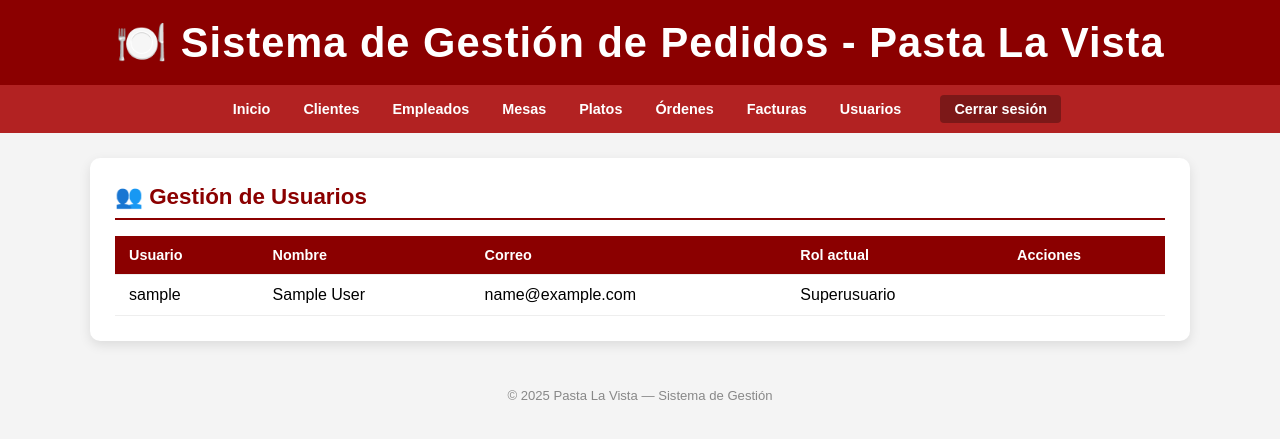
After one commit to aztirayparra/BDsi_restaurante, a Django app: page /usuarios/ in a window 1280 px wide. The commit adds this page. Shown: the top 439 px of the page. Run offline with Django 5.2, Linux system fonts and the light colour scheme; the visitor is signed in with stand-in values (Sample User, id 1); data comes from the database, SQL or seed files in the repository.

Commit message:
sistema de roles, panel usuarios, restriccion por rol, administrador maneja los roles

```diff
--- a/gestion/templates/gestion/base.html
+++ b/gestion/templates/gestion/base.html
@@ -15,6 +15,7 @@
 
 {% if user.is_authenticated %}
 <nav>
+    {% if user.groups.all.0.name == 'Administrador' or user.is_superuser %}
         <a href="{% url 'inicio' %}">Inicio</a>
         <a href="{% url 'lista_clientes' %}">Clientes</a>
         <a href="{% url 'lista_empleados' %}">Empleados</a>
@@ -22,6 +23,22 @@
         <a href="{% url 'lista_platos' %}">Platos</a>
         <a href="{% url 'lista_ordenes' %}">Órdenes</a>
         <a href="{% url 'lista_facturas' %}">Facturas</a>
+        <a href="{% url 'lista_usuarios' %}"> Usuarios</a>
+
+    {% elif user.groups.all.0.name == 'Mesero' %}
+        <a href="{% url 'inicio' %}">Inicio</a>
+        <a href="{% url 'lista_mesas' %}">Mesas</a>
+        <a href="{% url 'lista_platos' %}">Menú</a>
+        <a href="{% url 'lista_clientes' %}">Clientes</a>
+        <a href="{% url 'lista_ordenes' %}">Órdenes</a>
+
+    {% elif user.groups.all.0.name == 'Cajero' %}
+        <a href="{% url 'inicio' %}">Inicio</a>
+        <a href="{% url 'lista_ordenes' %}">Órdenes</a>
+        <a href="{% url 'lista_facturas' %}">Facturas</a>
+
+    {% endif %}
+
     <a href="{% url 'logout' %}" class="logout">Cerrar sesión</a>
 </nav>
 {% endif %}
--- a/gestion/templates/gestion/registro.html
+++ b/gestion/templates/gestion/registro.html
@@ -31,6 +31,7 @@
                     {% endif %}
                 </div>
                 {% endfor %}
+
                 <button type="submit" class="btn btn-primary btn-block">Crear cuenta</button>
             </form>
             <div class="auth-link">
--- /dev/null
+++ b/gestion/templates/gestion/usuarios.html
@@ -0,0 +1,42 @@
+{% extends 'gestion/base.html' %}
+{% load static %}
+{% block extra_css %}<link rel="stylesheet" href="{% static 'gestion/css/crud.css' %}">{% endblock %}
+
+{% block content %}
+<h2 class="page-title">👥 Gestión de Usuarios</h2>
+
+<table>
+    <thead>
+        <tr>
+            <th>Usuario</th>
+            <th>Nombre</th>
+            <th>Correo</th>
+            <th>Rol actual</th>
+            <th>Acciones</th>
+        </tr>
+    </thead>
+    <tbody>
+        {% for usuario in usuarios %}
+        <tr>
+            <td>{{ usuario.username }}</td>
+            <td>{{ usuario.get_full_name|default:"—" }}</td>
+            <td>{{ usuario.email|default:"—" }}</td>
+            <td>
+                {% if usuario.is_superuser %}
+                    <span class="badge badge-category">Superusuario</span>
+                {% elif usuario.groups.first %}
+                    <span class="badge badge-available">{{ usuario.groups.first.name }}</span>
+                {% else %}
+                    <span class="badge badge-unavailable">Sin rol</span>
+                {% endif %}
+            </td>
+            <td>
+                {% if not usuario.is_superuser %}
+                <a href="{% url 'cambiar_rol' usuario.pk %}" class="btn btn-secondary btn-sm">🔑 Cambiar rol</a>
+                {% endif %}
+            </td>
+        </tr>
+        {% endfor %}
+    </tbody>
+</table>
+{% endblock %}
--- a/gestion/urls.py
+++ b/gestion/urls.py
@@ -45,14 +45,14 @@ urlpatterns = [
     path('mesas/<int:pk>/eliminar/', views.eliminar_mesa, name='eliminar_mesa'),
 
   # CRUD Ordenes
-path('ordenes/', views.lista_ordenes, name='lista_ordenes'),
-path('ordenes/nueva/', views.crear_orden, name='crear_orden'),
-path('ordenes/<int:pk>/', views.detalle_orden, name='detalle_orden'),
-path('ordenes/<int:pk>/platos/', views.agregar_platos_orden, name='agregar_platos_orden'),
-path('ordenes/<int:pk>/editar/', views.editar_orden, name='editar_orden'),
-path('ordenes/<int:pk>/eliminar/', views.eliminar_orden, name='eliminar_orden'),
-path('ordenes/<int:pk>/facturar/', views.facturar_orden, name='facturar_orden'),
-path('ordenes/detalle/<int:detalle_pk>/eliminar/', views.eliminar_plato_orden, name='eliminar_plato_orden'),
+    path('ordenes/', views.lista_ordenes, name='lista_ordenes'),
+    path('ordenes/nueva/', views.crear_orden, name='crear_orden'),
+    path('ordenes/<int:pk>/', views.detalle_orden, name='detalle_orden'),
+    path('ordenes/<int:pk>/platos/', views.agregar_platos_orden, name='agregar_platos_orden'),
+    path('ordenes/<int:pk>/editar/', views.editar_orden, name='editar_orden'),
+    path('ordenes/<int:pk>/eliminar/', views.eliminar_orden, name='eliminar_orden'),
+    path('ordenes/<int:pk>/facturar/', views.facturar_orden, name='facturar_orden'),
+    path('ordenes/detalle/<int:detalle_pk>/eliminar/', views.eliminar_plato_orden, name='eliminar_plato_orden'),
 
     # CRUD Facturas
     path('facturas/', views.lista_facturas, name='lista_facturas'),
@@ -61,4 +61,9 @@ path('ordenes/detalle/<int:detalle_pk>/eliminar/', views.eliminar_plato_orden, n
     path('facturas/<int:pk>/editar/', views.editar_factura, name='editar_factura'),
     path('facturas/<int:pk>/eliminar/', views.eliminar_factura, name='eliminar_factura'),
 
+ # Gestión usuarios
+    path('usuarios/', views.lista_usuarios, name='lista_usuarios'),
+    path('usuarios/<int:user_id>/rol/', views.cambiar_rol, name='cambiar_rol'),
+
+
 ]
--- a/gestion/views.py
+++ b/gestion/views.py
@@ -1,5 +1,6 @@
 from decimal import Decimal
-
+from django.contrib.auth.models import Group
+from functools import wraps
 from django.shortcuts import render, redirect, get_object_or_404
 from django.contrib.auth import authenticate, login, logout
 from django.contrib.auth.decorators import login_required
@@ -7,7 +8,24 @@ from django.contrib.auth.forms import AuthenticationForm, UserCreationForm
 from django.contrib import messages
 from .models import Cliente, Empleado, Mesa, Plato, Orden, Factura,DetalleOrden
 
-
+# ── DECORADOR DE ROLES ────────────────────────
+def rol_requerido(*roles):
+    def decorator(view_func):
+        @wraps(view_func)
+        def wrapper(request, *args, **kwargs):
+            if not request.user.is_authenticated:
+                return redirect('login')
+            grupos = request.user.groups.values_list('name', flat=True)
+            if any(rol in grupos for rol in roles) or request.user.is_superuser:
+                return view_func(request, *args, **kwargs)
+            messages.error(request, 'No tienes permiso para acceder a esta sección.')
+            return redirect('inicio')
+        return wrapper
+    return decorator
+# ── CREAR GRUPOS AL INICIO ────────────────────
+def crear_grupos():
+    for rol in ['Administrador', 'Mesero', 'Cajero']:
+        Group.objects.get_or_create(name=rol)
 # ── AUTH ──────────────────────────────────────
 def login_view(request):
     if request.user.is_authenticated:
@@ -29,14 +47,15 @@ def registro_view(request):
     if request.method == 'POST':
         form = UserCreationForm(request.POST)
         if form.is_valid():
-            form.save()
-            messages.success(request, 'Cuenta creada. Inicia sesión.')
+            user = form.save()
+            grupo, _ = Group.objects.get_or_create(name='Mesero')
+            user.groups.add(grupo)
+            messages.success(request, 'Cuenta creada como Mesero. Inicia sesión.')
             return redirect('login')
         messages.error(request, 'Corrige los errores.')
     else:
         form = UserCreationForm()
     return render(request, 'gestion/registro.html', {'form': form})
-
 
 def logout_view(request):
     logout(request)
@@ -102,7 +121,7 @@ def lista_facturas(request):
 
 
 # ── CRUD CLIENTES ─────────────────────────────
-@login_required
+@rol_requerido('Administrador', 'Mesero')
 def crear_cliente(request):
     if request.method == 'POST':
         nombre = request.POST.get('nombre', '').strip()
@@ -130,7 +149,7 @@ def crear_cliente(request):
         return redirect('lista_clientes')
     return render(request, 'gestion/cliente_form.html', {'titulo': 'Nuevo Cliente'})
 
-@login_required
+@rol_requerido('Administrador', 'Mesero')
 def editar_cliente(request, pk):
     cliente = get_object_or_404(Cliente, pk=pk)
     if request.method == 'POST':
@@ -176,7 +195,7 @@ def detalle_cliente(request, pk):
     return render(request, 'gestion/cliente_detalle.html', {'cliente': cliente})
 
 # ── CRUD PLATOS ───────────────────────────────
-@login_required
+@rol_requerido('Administrador')
 def crear_plato(request):
     if request.method == 'POST':
         nombre = request.POST.get('nombre_plato', '').strip()
@@ -204,7 +223,7 @@ def crear_plato(request):
         return redirect('lista_platos')
     return render(request, 'gestion/plato_form.html', {'titulo': 'Nuevo Plato'})
 
-@login_required
+@rol_requerido('Administrador')
 def editar_plato(request, pk):
     plato = get_object_or_404(Plato, pk=pk)
     if request.method == 'POST':
@@ -218,7 +237,7 @@ def editar_plato(request, pk):
         return redirect('lista_platos')
     return render(request, 'gestion/plato_form.html', {'titulo': 'Editar Plato', 'obj': plato})
 
-@login_required
+@rol_requerido('Administrador')
 def eliminar_plato(request, pk):
     plato = get_object_or_404(Plato, pk=pk)
     if request.method == 'POST':
@@ -226,6 +245,7 @@ def eliminar_plato(request, pk):
         messages.success(request, 'Plato eliminado.')
         return redirect('lista_platos')
     return render(request, 'gestion/confirmar_eliminar.html', {'obj': plato, 'nombre': plato.nombre_plato, 'volver': 'lista_platos'})
+
 @login_required #proteger el login
 def detalle_plato(request, pk):
     plato = get_object_or_404(Plato, pk=pk)
@@ -247,7 +267,7 @@ def detalle_empleado(request, pk):
     empleado = get_object_or_404(Empleado, pk=pk)
     return render(request, 'gestion/empleado_detalle.html', {'empleado': empleado})
 
-@login_required
+@rol_requerido('Administrador')
 def crear_empleado(request):
     CARGOS = ['Mesero','Mesera','Cajero','Cajera','Administrador']
     if request.method == 'POST':
@@ -279,7 +299,7 @@ def crear_empleado(request):
         return redirect('lista_empleados')
     return render(request, 'gestion/empleado_form.html', {'titulo': 'Nuevo Empleado', 'cargos': CARGOS})
 
-@login_required
+@rol_requerido('Administrador')
 def editar_empleado(request, pk):
     CARGOS = ['Mesero','Mesera','Cajero','Cajera','Administrador']
     empleado = get_object_or_404(Empleado, pk=pk)
@@ -312,8 +332,9 @@ def editar_empleado(request, pk):
         messages.success(request, 'Empleado actualizado.')
         return redirect('lista_empleados')
     return render(request, 'gestion/empleado_form.html', {'titulo': 'Editar Empleado', 'obj': empleado, 'cargos': CARGOS})
-@login_required
 
+
+@rol_requerido('Administrador')
 def eliminar_empleado(request, pk):
     empleado = get_object_or_404(Empleado, pk=pk)
     if request.method == 'POST':
@@ -335,7 +356,7 @@ def detalle_mesa(request, pk):
     mesa = get_object_or_404(Mesa, pk=pk)
     return render(request, 'gestion/mesa_detalle.html', {'mesa': mesa})
 
-@login_required
+@rol_requerido('Administrador')
 def crear_mesa(request):
     ESTADOS = ['Disponible', 'Ocupada', 'Reservada']
     if request.method == 'POST':
@@ -348,7 +369,7 @@ def crear_mesa(request):
         return redirect('lista_mesas')
     return render(request, 'gestion/mesa_form.html', {'titulo': 'Nueva Mesa', 'estados': ESTADOS})
 
-@login_required
+@rol_requerido('Administrador')
 def editar_mesa(request, pk):
     ESTADOS = ['Disponible', 'Ocupada', 'Reservada']
     mesa = get_object_or_404(Mesa, pk=pk)
@@ -361,7 +382,7 @@ def editar_mesa(request, pk):
         return redirect('lista_mesas')
     return render(request, 'gestion/mesa_form.html', {'titulo': 'Editar Mesa', 'obj': mesa, 'estados': ESTADOS})
 
-@login_required
+@rol_requerido('Administrador')
 def eliminar_mesa(request, pk):
     mesa = get_object_or_404(Mesa, pk=pk)
     if request.method == 'POST':
@@ -389,7 +410,8 @@ def detalle_orden(request, pk):
         'detalles': detalles,
         'platos': platos,
     })
-@login_required
+
+@rol_requerido('Administrador', 'Mesero')
 def crear_orden(request):
     if request.method == 'POST':
         mesa = get_object_or_404(Mesa, pk=request.POST['mesa'])
@@ -418,7 +440,7 @@ def crear_orden(request):
         'mesas': Mesa.objects.filter(estado_mesa='Disponible'),
     })
 
-@login_required
+@rol_requerido('Administrador', 'Mesero')
 def editar_orden(request, pk):
     ESTADOS = ['Activa', 'En preparación', 'Entregada', 'Facturada', 'Cancelada']
     orden = get_object_or_404(Orden, pk=pk)
@@ -439,7 +461,7 @@ def editar_orden(request, pk):
         'estados': ESTADOS,
     })
 
-@login_required
+@rol_requerido('Administrador')
 def eliminar_orden(request, pk):
     orden = get_object_or_404(Orden, pk=pk)
     if request.method == 'POST':
@@ -462,7 +484,7 @@ def detalle_factura(request, pk):
     factura = get_object_or_404(Factura, pk=pk)
     return render(request, 'gestion/factura_detalle.html', {'factura': factura})
 
-@login_required
+@rol_requerido('Administrador', 'Cajero')
 def crear_factura(request):
     METODOS = ['Efectivo', 'Tarjeta', 'Transferencia', 'Nequi', 'Daviplata']
     ordenes_disponibles = Orden.objects.filter(
@@ -497,18 +519,18 @@ def crear_factura(request):
         'ordenes': ordenes_disponibles,
         'metodos': METODOS,
     })
-@login_required
+@rol_requerido('Administrador')
 def editar_factura(request, pk):
     messages.error(request, 'Las facturas no pueden modificarse una vez creadas.')
     return redirect('lista_facturas')
 
-@login_required
+@rol_requerido('Administrador')
 def eliminar_factura(request, pk):
     messages.error(request, 'Las facturas no pueden eliminarse una vez creadas.')
     return redirect('lista_facturas')
 
 # ── DETALLE ORDEN (agregar/quitar platos) ─────
-@login_required
+@rol_requerido('Administrador', 'Mesero')
 def agregar_platos_orden(request, pk):
     orden = get_object_or_404(Orden, pk=pk)
     platos = Plato.objects.filter(disponible=True)
@@ -546,7 +568,7 @@ def eliminar_plato_orden(request, detalle_pk):
     messages.success(request, 'Plato eliminado.')
     return redirect('agregar_platos_orden', pk=orden_pk)
 
-@login_required
+@rol_requerido('Administrador', 'Cajero')
 def facturar_orden(request, pk):
     orden = get_object_or_404(Orden, pk=pk)
     METODOS = ['Efectivo', 'Tarjeta', 'Transferencia', 'Nequi', 'Daviplata']
@@ -577,3 +599,29 @@ def facturar_orden(request, pk):
         'orden': orden,
         'metodos': METODOS,
     })
+
+
+# ── GESTIÓN DE USUARIOS (solo Administrador) ──
+@rol_requerido('Administrador')
+def lista_usuarios(request):
+    from django.contrib.auth.models import User
+    usuarios = User.objects.prefetch_related('groups').all()
+    return render(request, 'gestion/usuarios.html', {'usuarios': usuarios})
+
+@rol_requerido('Administrador')
+def cambiar_rol(request, user_id):
+    from django.contrib.auth.models import User
+    usuario = get_object_or_404(User, pk=user_id)
+    ROLES = ['Administrador', 'Mesero', 'Cajero']
+    if request.method == 'POST':
+        rol = request.POST.get('rol')
+        usuario.groups.clear()
+        grupo, _ = Group.objects.get_or_create(name=rol)
+        usuario.groups.add(grupo)
+        messages.success(request, f'Rol de {usuario.username} actualizado a {rol}.')
+        return redirect('lista_usuarios')
+    return render(request, 'gestion/cambiar_rol.html', {
+        'usuario': usuario,
+        'roles': ROLES,
+        'rol_actual': usuario.groups.first().name if usuario.groups.exists() else 'Sin rol'
+    })
```
Also changed, not shown: gestion/templates/gestion/cambiar_rol.html (added, +35 -0 lines), gestion/templates/gestion/inicio.html (+33 -24 lines). Lines whose indentation alone changed are shown as unchanged.
